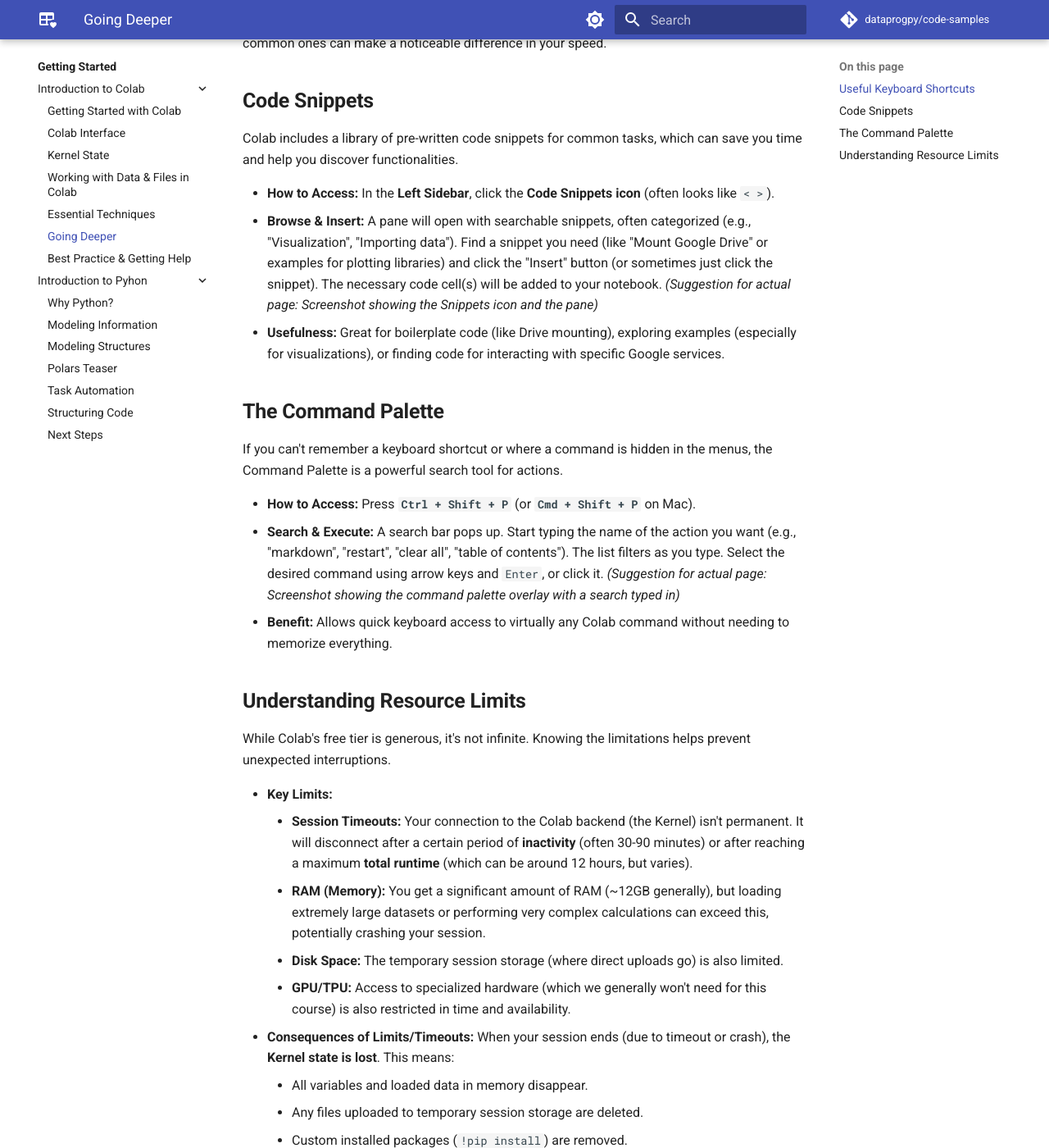
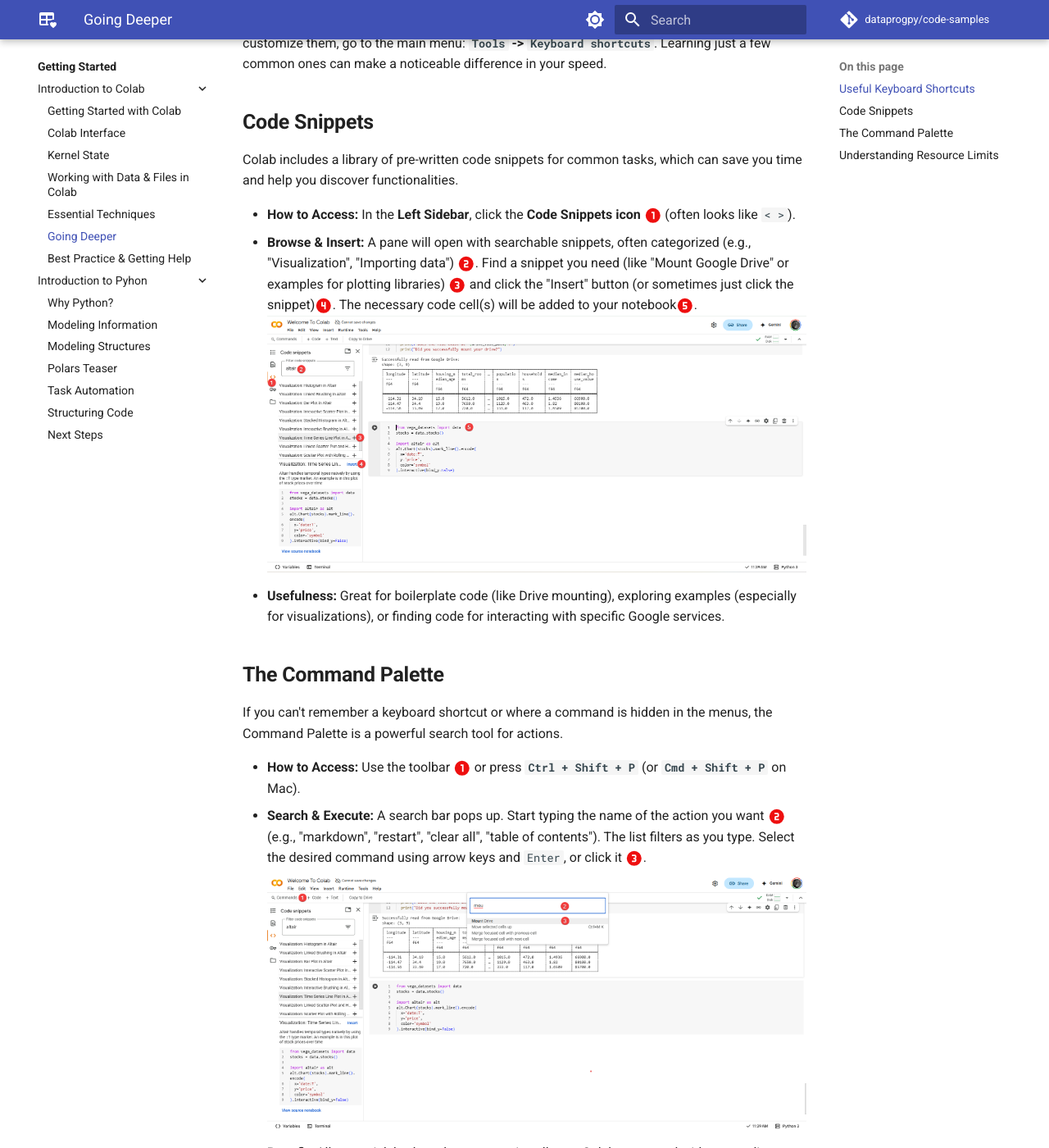
Before and after one commit to dataprogpy/dataprogpy.github.io, an MkDocs documentation site: the page built from docs/getting-started/colab/going-deeper.md, in a window 1280 px wide and 1400 px high, scrolled down 1506 px. Shown: the whole window at 82% size. Built offline with MkDocs 1.6.1 and Material for MkDocs 9.7.7, drawn with Linux system fonts in a browser that asks for light colours; comment, search, counter and statistics services are not loaded; some of the changed text lies outside the part shown.

Commit message:
Add screenshots to going deeper

```diff
--- a/docs/getting-started/colab/going-deeper.md
+++ b/docs/getting-started/colab/going-deeper.md
@@ -12,7 +12,7 @@
 
 * **Edit Mode:** You're actively typing inside a cell (usually indicated by a green border around the cell and a blinking cursor). Keystrokes insert text or code.
 * **Command Mode:** You've selected a cell but aren't typing *inside* it (usually indicated by a blue border). Keystrokes act as commands on the cell itself (like deleting it, changing its type, etc.).
-    * Press **`Esc`** to switch from Edit Mode to Command Mode.
+    * Press the ++"<prefix>"++ key combo, ++ctrl+m++ or ++esc++,to switch from Edit Mode to Command Mode.
     * Press **`Enter`** (or click inside a cell) to switch from Command Mode to Edit Mode.
 
 **Some Highly Useful Shortcuts:**
@@ -40,18 +40,20 @@
 
 Colab includes a library of pre-written code snippets for common tasks, which can save you time and help you discover functionalities.
 
-* **How to Access:** In the **Left Sidebar**, click the **Code Snippets icon** (often looks like `< >`).
-* **Browse & Insert:** A pane will open with searchable snippets, often categorized (e.g., "Visualization", "Importing data"). Find a snippet you need (like "Mount Google Drive" or examples for plotting libraries) and click the "Insert" button (or sometimes just click the snippet). The necessary code cell(s) will be added to your notebook.
-    *(Suggestion for actual page: Screenshot showing the Snippets icon and the pane)*
+* **How to Access:** In the **Left Sidebar**, click the **Code Snippets icon** :material-numeric-1-circle:{ .annotation } (often looks like `< >`).
+* **Browse & Insert:** A pane will open with searchable snippets, often categorized (e.g., "Visualization", "Importing data") :material-numeric-2-circle:{ .annotation }. Find a snippet you need (like "Mount Google Drive" or examples for plotting libraries) :material-numeric-3-circle:{ .annotation } and click the "Insert" button (or sometimes just click the snippet):material-numeric-4-circle:{ .annotation }. The necessary code cell(s) will be added to your notebook:material-numeric-5-circle:{ .annotation }.
+    ![Colab snippets workflow](/assets/images/colab_snippets.png)
 * **Usefulness:** Great for boilerplate code (like Drive mounting), exploring examples (especially for visualizations), or finding code for interacting with specific Google services.
 
 ## **The Command Palette**
 
 If you can't remember a keyboard shortcut or where a command is hidden in the menus, the Command Palette is a powerful search tool for actions.
 
-* **How to Access:** Press **`Ctrl + Shift + P`** (or **`Cmd + Shift + P`** on Mac).
-* **Search & Execute:** A search bar pops up. Start typing the name of the action you want (e.g., "markdown", "restart", "clear all", "table of contents"). The list filters as you type. Select the desired command using arrow keys and `Enter`, or click it.
-    *(Suggestion for actual page: Screenshot showing the command palette overlay with a search typed in)*
+* **How to Access:** Use the toolbar :material-numeric-1-circle:{ .annotation } or press **`Ctrl + Shift + P`** (or **`Cmd + Shift + P`** on Mac).
+* **Search & Execute:** A search bar pops up. Start typing the name of the action you want :material-numeric-2-circle:{ .annotation } (e.g., "markdown", "restart", "clear all", "table of contents"). The list filters as you type. Select the desired command using arrow keys and `Enter`, or click it :material-numeric-3-circle:{ .annotation }.
+
+    ![Colab command palette workflow](/assets/images/colab_command_palette.png)
+
 * **Benefit:** Allows quick keyboard access to virtually any Colab command without needing to memorize everything.
 
 ## **Understanding Resource Limits**
```
Also changed, not shown: other parts of docs/getting-started/colab/going-deeper.md (+1 -1 lines), docs/getting-started/colab/essential-techniques.md (+3 -3 lines), docs/assets/images/colab_command_palette.png (added), docs/assets/images/colab_snippets.png (added).
